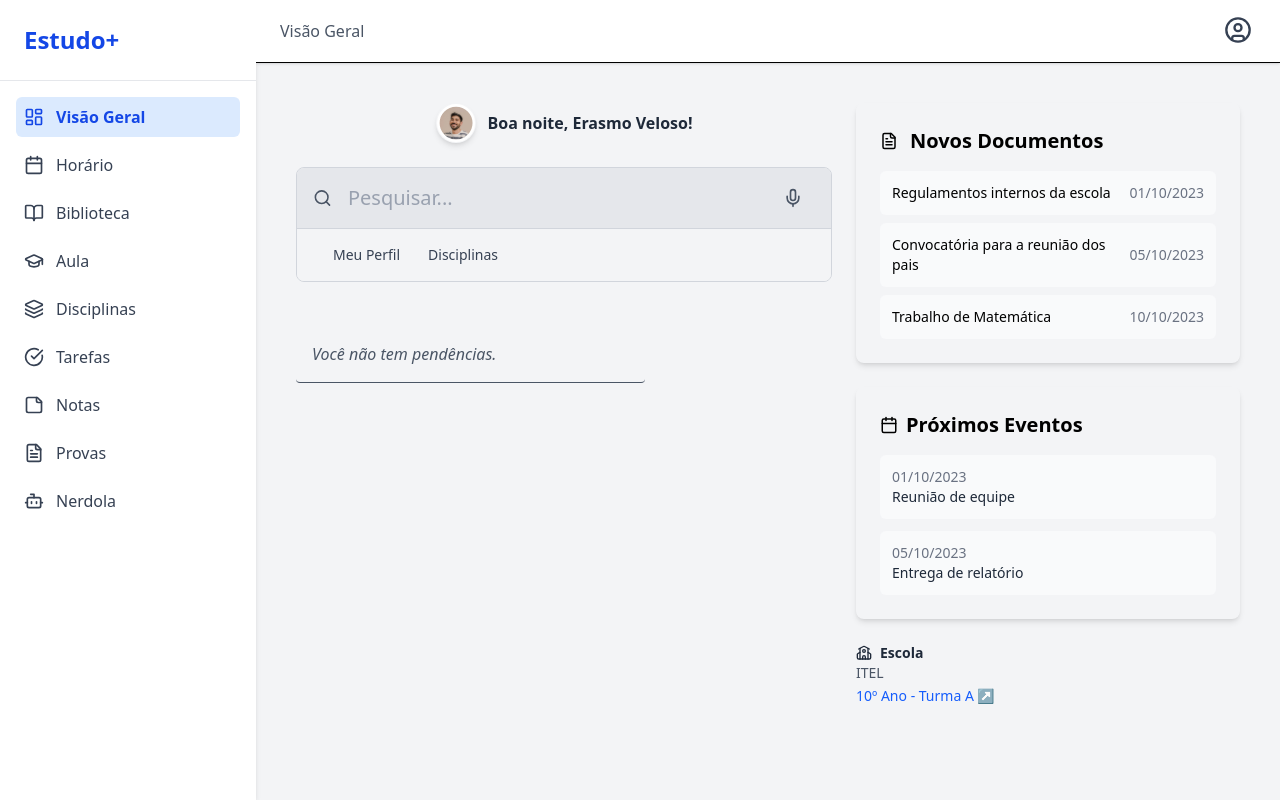
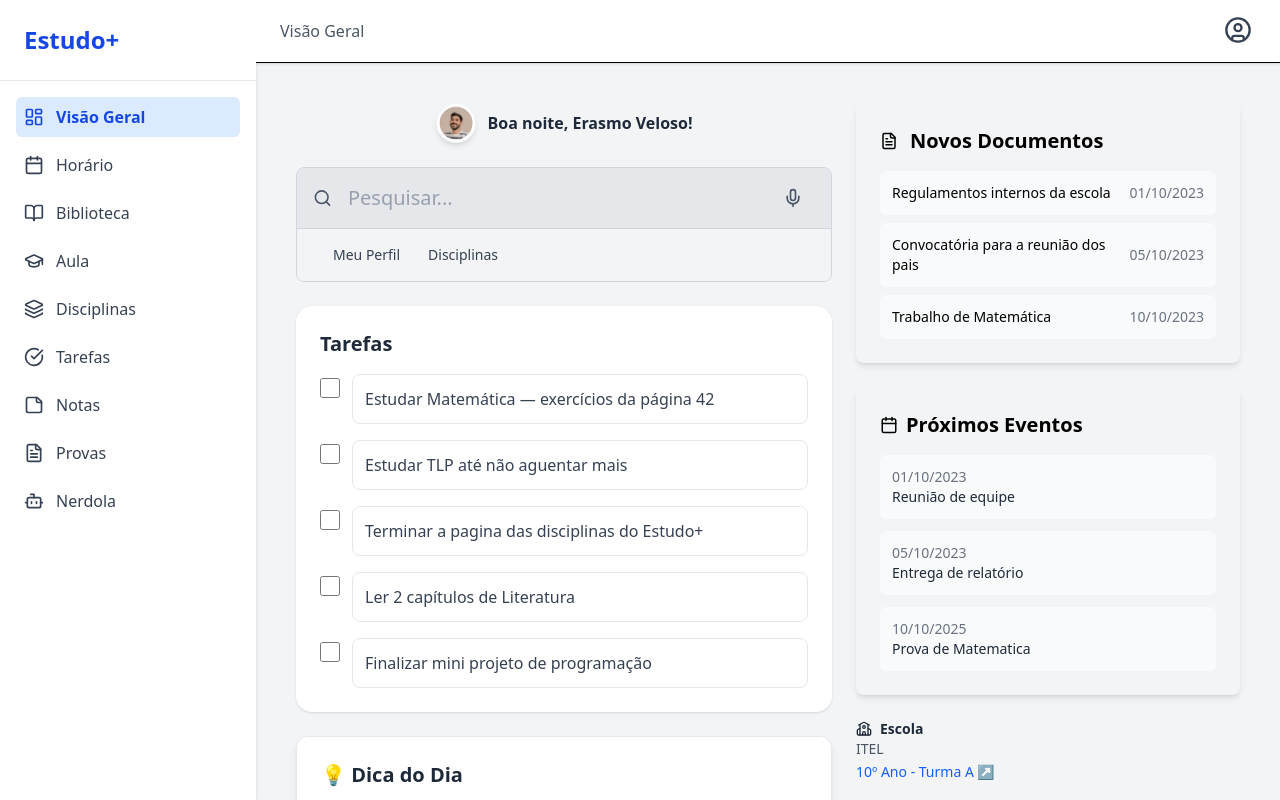
Before and after one commit to pedroevaristo960/Estudo-Plus, a React (Vite) app: page / in a window 1280 px wide. Built offline with nearby package versions, Linux system fonts and the light colour scheme.

Commit message:
add: dicas card

```diff
--- a/src/components/Aside.jsx
+++ b/src/components/Aside.jsx
@@ -1,7 +1,7 @@
 import { DocumentsCard } from "./DocumentsCard";
 import { EventsCard } from "./EventsCard";
 import { Dominio } from "./Dominio";
-export const Aside = () => {
+export const Aside = ({dominio}) => {
     const events = [
         {
           data: "2023-10-01",
@@ -10,8 +10,12 @@ export const Aside = () => {
       {
         data: "2023-10-05",
         descricao: "Entrega de relatório",
-      }
+      },
+      {
+        data: "2025-10-10",
+        descricao: "Prova de Matematica",}
       ];
+      if(dominio){
     return (
         <aside className="space-y-6 ">
             {/* Novos documentos */}
@@ -27,4 +31,5 @@ export const Aside = () => {
          </div>
         </aside>
     )
+} else return(null)
 }
--- /dev/null
+++ b/src/components/DicasCard.jsx
@@ -0,0 +1,63 @@
+export const DicasCard = () => {
+  const dicas = [
+    "Organize suas tarefas diárias para aumentar a produtividade.",
+    "Reserve um tempo para revisar seus objetivos semanais.",
+    "Mantenha um equilíbrio entre estudo e lazer.",
+    "Use técnicas de memorização para facilitar o aprendizado.",
+    "Participe de grupos de estudo para trocar conhecimentos.",
+    "Faça pausas regulares para evitar a fadiga mental.",
+    "Experimente diferentes métodos de estudo para descobrir o que funciona melhor para você.",
+    "Mantenha um ambiente de estudo limpo e organizado.",
+    "Use aplicativos de produtividade para gerenciar suas tarefas.",
+    "Estabeleça metas diárias e semanais para manter o foco.",
+    "Leia livros relacionados à sua área de estudo para ampliar seu conhecimento.",
+    "Pratique exercícios físicos regularmente para manter a mente saudável.",
+    "Desenvolva uma rotina de sono adequada para melhorar a concentração.",
+    "Utilize técnicas de relaxamento, como meditação, para reduzir o estresse.",
+    "Faça anotações à mão para melhorar a retenção de informações.",
+    "Revise o material estudado no final do dia para reforçar o aprendizado.",
+    "Use flashcards para revisar conceitos importantes.",
+    "Tente ensinar o que aprendeu a alguém — isso ajuda a fixar o conhecimento.",
+    "Estudo+ é muito mais do que uma biblioteca — é o teu assistente de estudos!",
+    "📚 Estudar 25 minutos com 5 de pausa aumenta o foco! Tenta o método Pomodoro hoje.",
+    "🧠 Ensina alguém algo que aprendeste hoje — ajuda a fixar o conteúdo!",
+    "☀️ Começa o dia organizando as tuas tarefas. Clareza mental = produtividade.",
+    "🎧 Ouve música instrumental enquanto estudas para evitar distrações com letras.",
+    "🔄 Revê a matéria de ontem antes de começar a de hoje. Repetição é chave.",
+    "💡 Sublinhar e fazer anotações melhora a retenção em 40%. Experimenta!",
+    "📅 Planeia o que vais estudar amanhã ainda hoje à noite. Dorme com foco.",
+    "🥗 Come algo leve antes de estudar — o cérebro não funciona bem com fome.",
+    "📴 Desliga notificações durante os estudos. Teu futuro agradece.",
+    "📖 Começa pelo conteúdo mais difícil. Teu cérebro está mais fresco no início.",
+    "📝 Faz perguntas sobre o que aprendes. Questionar = entender de verdade.",
+    "🧽 Organiza tua área de estudos. Espaço limpo, mente limpa.",
+    "🌳 Faz pausas ao ar livre. O cérebro oxigenado pensa melhor.",
+    "🎯 Define um objetivo para cada sessão de estudo. Clareza = direção.",
+    "📷 Tira foto dos teus resumos. Estudar fora de casa fica mais fácil.",
+    "⏳ Evita estudar mais de 2 horas seguidas. A produtividade despenca.",
+    "🗣️ Lê em voz alta — ativa várias partes do cérebro ao mesmo tempo.",
+    "✨ Usa cores nos teus resumos. O visual ajuda a lembrar mais rápido.",
+    "💤 Dormir bem é mais eficaz do que virar noites. Memória precisa de descanso.",
+    "🙏 Ora antes de estudar. Sabedoria vem de Deus também!",
+    "🚫 Não compares teu ritmo com o dos outros. Foca na tua jornada.",
+    "🔁 Revisa o conteúdo ao fim do dia. Ajuda o cérebro a consolidar.",
+    "🖼️ Cria mapas mentais — visualiza conexões entre os temas.",
+    "🥤 Bebe água! Cérebro hidratado aprende mais rápido.",
+    "📆 Marca as datas de provas no calendário. Antecipação evita stress.",
+    "🎥 Revisa com vídeos explicativos para reforçar o entendimento.",
+    "🧩 Liga os estudos à vida real. Quanto mais sentido fizer, melhor aprendes.",
+    "🚀 Pequenos avanços todos os dias = grandes resultados no futuro.",
+    "👥 Estuda em grupo de vez em quando. Ensinar é uma forma poderosa de aprender.",
+    "🤗 Celebra tuas pequenas vitórias. Estudar também é vencer!"
+  ];
+
+  const index = new Date().getDate() % dicas.length;
+  const dica = dicas[index];
+
+  return (
+    <div className="bg-white p-6 rounded-xl shadow-md w-full border border-gray-200">
+      <h2 className="text-xl font-semibold mb-3 text-gray-800">💡 Dica do Dia</h2>
+      <p className="text-gray-700 leading-relaxed text-base">"{dica}"</p>
+    </div>
+  );
+};
--- /dev/null
+++ b/src/components/TasksCard.jsx
@@ -0,0 +1,51 @@
+import { useState } from "react";
+
+export default function TasksCard() {
+  const tarefasIniciais = [
+    { texto: "Estudar Matemática — exercícios da página 42", concluida: false },
+    { texto: "Estudar TLP até não aguentar mais", concluida: false },
+    { texto: "Terminar a pagina das disciplinas do Estudo+", concluida: false },
+    { texto: "Ler 2 capítulos de Literatura", concluida: false },
+    { texto: "Finalizar mini projeto de programação", concluida: false },
+  ];
+
+  const [tarefas, setTarefas] = useState(tarefasIniciais);
+
+  const marcarComoConcluida = (index) => {
+    const novasTarefas = [...tarefas];
+    novasTarefas[index].concluida = !novasTarefas[index].concluida;
+    setTarefas(novasTarefas);
+  };
+
+  return (
+    <div className="bg-white rounded-2xl shadow p-6 w-full">
+      <h2 className="text-xl font-bold mb-4 text-gray-800">Tarefas</h2>
+      <ul className="space-y-4">
+        {tarefas.map((tarefa, i) => (
+          <li
+            key={i}
+            className="flex items-start w-full transition-all duration-300 ease-in-out"
+          >
+            <input
+              type="checkbox"
+              style={{ accentColor: "#f26419" }}
+              checked={tarefa.concluida}
+              onChange={() => marcarComoConcluida(i)}
+              className="mt-1 mr-3 w-5 h-5 rounded-full"
+              aria-label={`Marcar tarefa "${tarefa.texto}" como concluída`}
+            />
+            <span
+              className={`flex-1 text-gray-700 border rounded-lg p-3 transform transition-all duration-300 ease-in-out ${
+                tarefa.concluida
+                  ? "line-through text-gray-400 border-gray-300 bg-gray-100 scale-95"
+                  : "border-gray-200 scale-100"
+              }`}
+            >
+              {tarefa.texto}
+            </span>
+          </li>
+        ))}
+      </ul>
+    </div>
+  );
+}
--- a/src/pages/Home.jsx
+++ b/src/pages/Home.jsx
@@ -3,9 +3,11 @@ import  Saudação  from "../components/Saudacao";
 import { Photo } from "../utils/Photo";
 import { Aside } from "../components/Aside";
 import { Search } from "lucide-react";
+import TasksCard from "../components/TasksCard";
+import { DicasCard } from "../components/DicasCard";
 
 const Home = () => {
-  const tarefas = [];
+  const aside = true; // Simula a condição para exibir o Aside
 
   return (
     <div className="flex flex-col lg:flex-row gap-6 p-6">
@@ -34,26 +36,22 @@ const Home = () => {
 </div>
 
         {/* Tarefas Pendentes */}
-        <div className="grid grid-cols-1 lg:grid-cols-3 gap-6 ">
-          <div className="lg:col-span-2 mt-5">
-            <div className="border-b p-4 rounded italic text-gray-600">
-              {tarefas.length === 0 ? (
-                "Você não tem pendências."
-              ) : (
-                tarefas.map((t, i) => (
-                  <p key={i} className="text-sm">
-                    {t}
-                  </p>
-                ))
-              )}
-            </div>
+        <article>
+           <div className="flex justify-center ">
+      <TasksCard />
+    </div>
+          </article>
+        {/* Dicas do Dia */}
+        <article>
+          <div className="flex justify-center">
+            <DicasCard />
           </div>
-        </div>
+        </article>
       </section>
 
       {/* Aside lateral */}
       <aside className="w-full lg:max-w-sm">
-        <Aside />
+        <Aside dominio={aside} />
       </aside>
     </div>
   );
```
